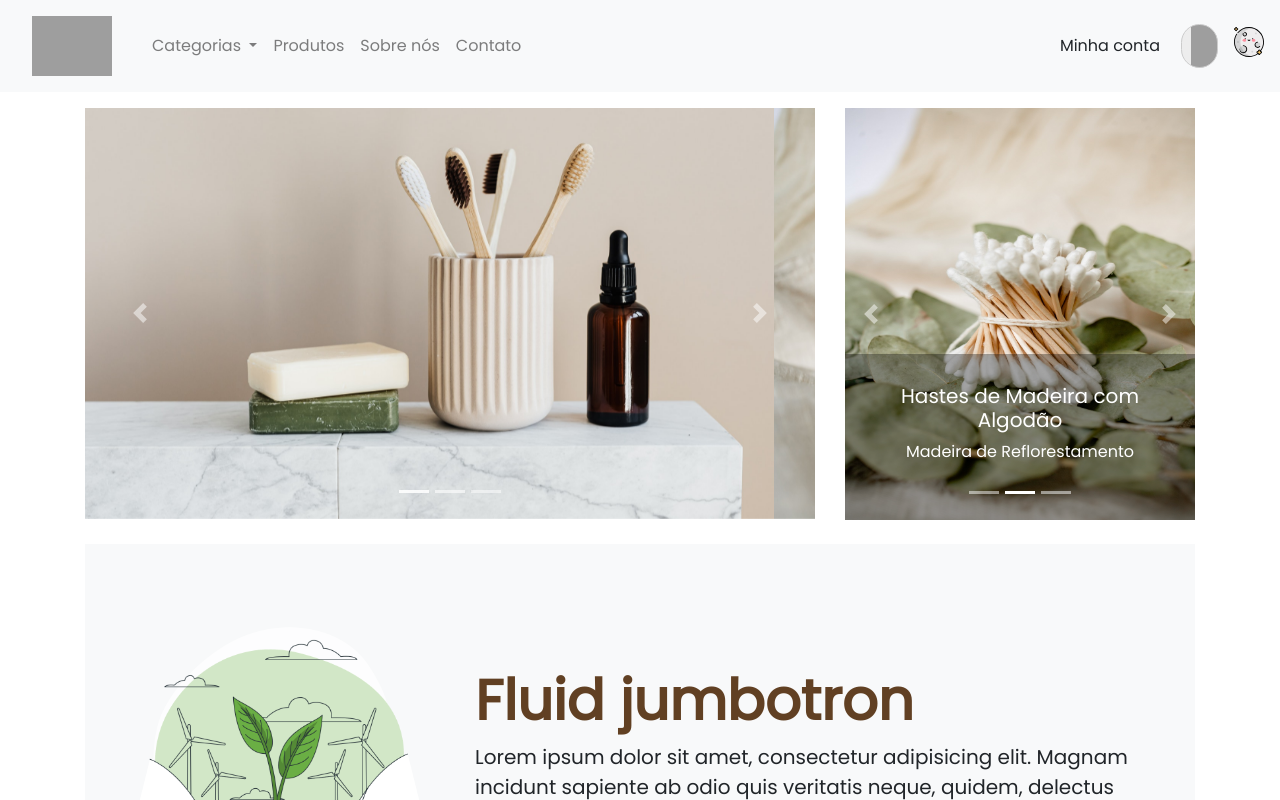
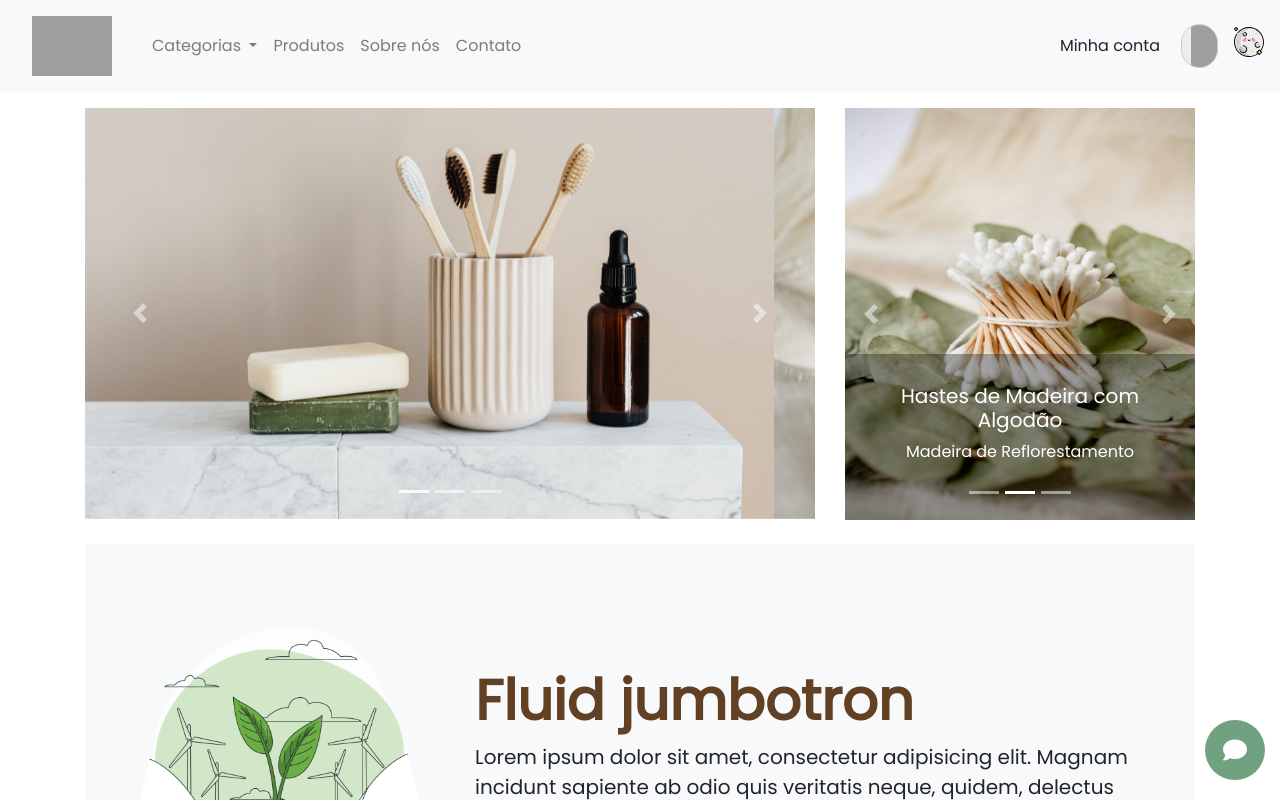
Before and after one commit to efeitoeco/efeitoeco-frontend, an Angular app: page /home in a window 1280 px wide. Shown: the top 800 px of the page. Built offline with nearby package versions, Linux system fonts and the light colour scheme; grey boxes are pictures that could not be loaded.

Commit message:
Adicionando chatbot v1 na homepage

```diff
--- a/src/app/chatbot/chatbot.component.css
+++ b/src/app/chatbot/chatbot.component.css
@@ -6,12 +6,17 @@ span {
     color: #711
 }
 
+.bot {
+	display: flex;
+}
+
 .bot div {
     margin: 10px;
 }
 
 #fala-usuario {
-    width: 500px;
+    /*width: 500px;*/
+	width: 265px;
     border: 0;
     padding: 5px;
     border: 1px solid #421;
@@ -37,3 +42,34 @@ span {
 	margin: 15px;
 	border-radius: 10px;
 }
+
+#botao-chatbot {
+	cursor: pointer;
+	position: fixed;
+	right: 15px;
+	bottom: 20px;
+	width: 60px;
+	height: 60px;
+	background-color: #075f2193;
+	border-radius: 100%;
+}
+
+#conteudo-botao {
+	font-size: 1.5em;
+	color: #fff;
+	height: 100%;
+	width: 100%;
+	display: flex;
+	justify-content: center;
+	align-items: center;
+}
+
+#chat-chatbot {
+	display: none;
+	position: fixed;
+	right: 25px;
+	bottom: 100px;
+	width: 300px;
+	height: 400px;
+	background-color: #075f2193;
+}
--- a/src/app/chatbot/chatbot.component.html
+++ b/src/app/chatbot/chatbot.component.html
@@ -1,6 +1,21 @@
-<div class="bot">
+<!-- <div class="bot">
     <div class="chat" id="chat">
         <div id="mensagens" class="mensagens"></div>
         <input type="text" id="fala-usuario" placeholder="Fale com a Eeliana" (keyup.enter)='enviarMsg()'>
     </div>
+</div> -->
+
+<div id="botao-chatbot" (click)='mostrarChat()'>
+    <div id="conteudo-botao">
+        <i class="fas fa-comment"></i>
+    </div>
 </div>
+
+<div id="chat-chatbot">
+    <div class="bot">
+        <div class="chat" id="chat">
+            <div id="mensagens" class="mensagens"></div>
+            <input type="text" id="fala-usuario" placeholder="Fale com a Eeliana" (keyup.enter)='enviarMsg()'>
+        </div>
+    </div>
+</div>
--- a/src/app/chatbot/chatbot.component.ts
+++ b/src/app/chatbot/chatbot.component.ts
@@ -34,6 +34,17 @@ export class ChatbotComponent implements OnInit {
   constructor() { }
 
   ngOnInit(): void {
+  }
+
+  mostrarChat() {
+    let chatChatbot:any = document.getElementById("chat-chatbot");
+    let displayChatbot = getComputedStyle(chatChatbot).display;
+
+    if(displayChatbot == "none") {
+      chatChatbot.style.display = "block";
+    } else {
+      chatChatbot.style.display = "none";
+    }
   }
 
   enviarMsg() {
--- a/src/app/home/home.component.html
+++ b/src/app/home/home.component.html
@@ -258,3 +258,5 @@
   </section>
 
 </div>
+
+<app-chatbot></app-chatbot>
```
